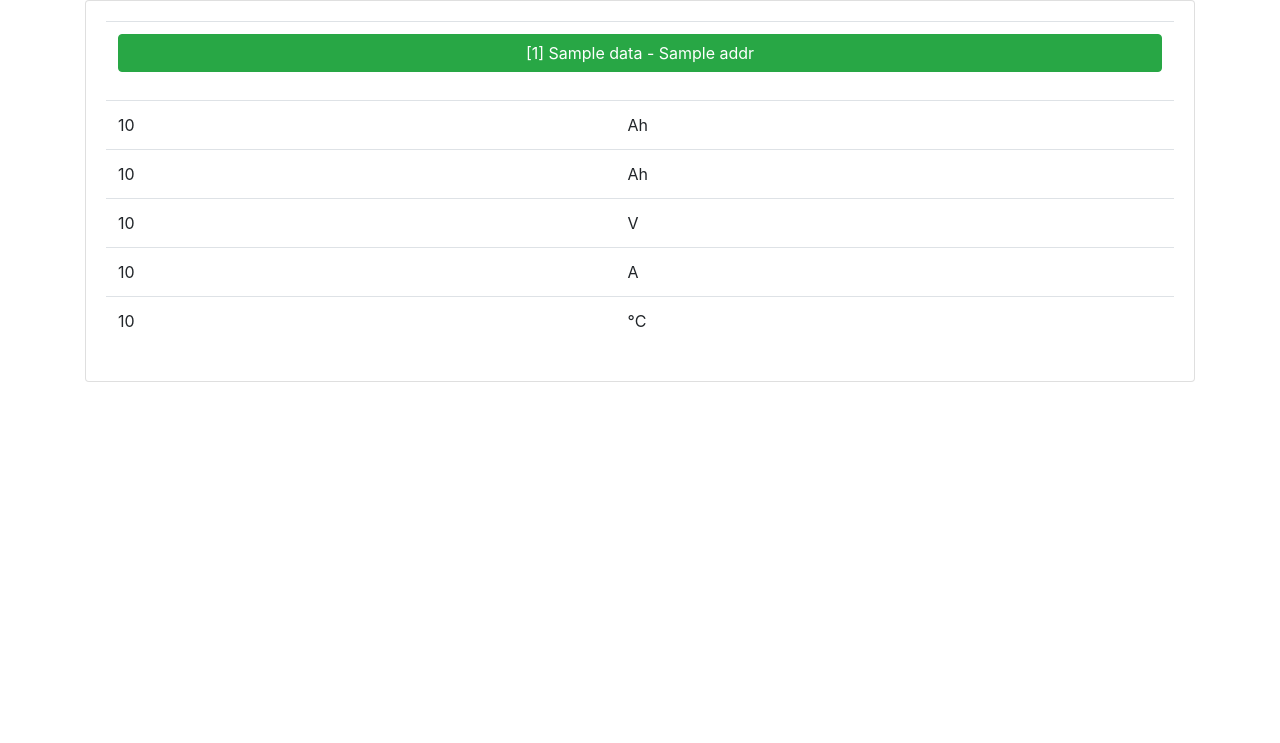
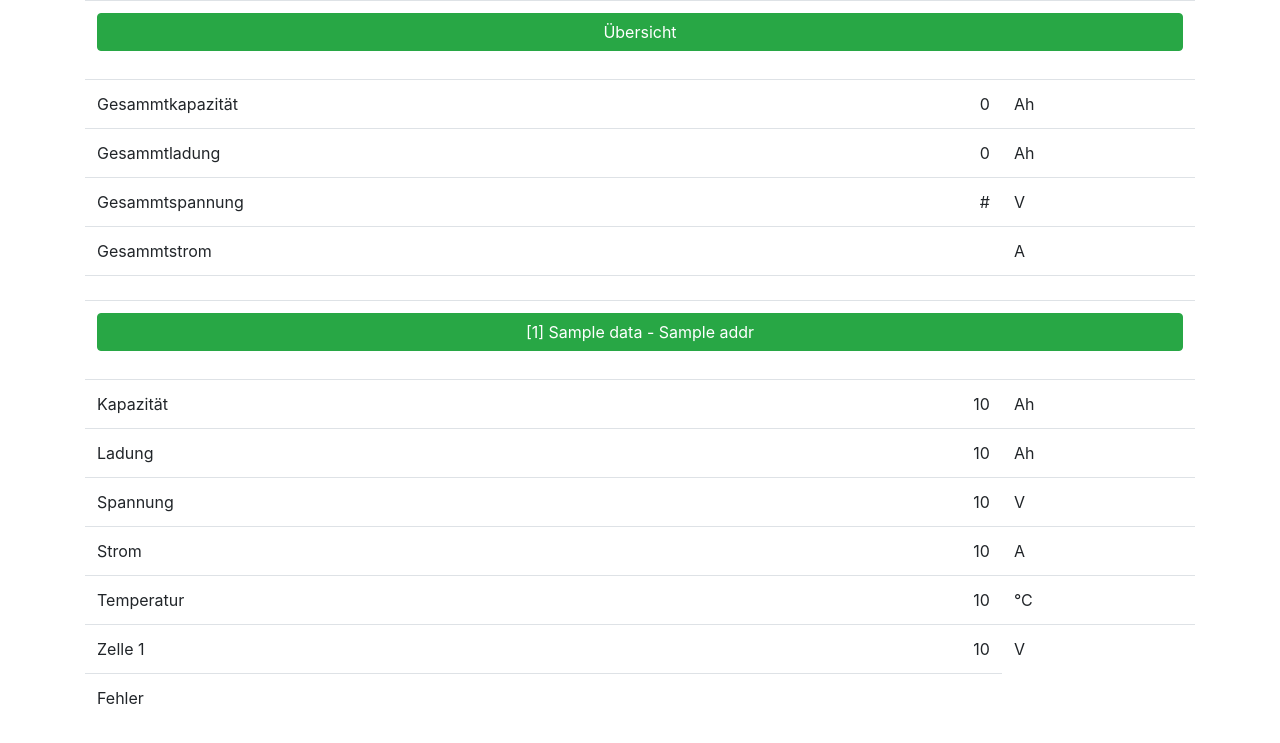
Before and after one commit to sosi-deadeye/raspberry-akku-server, a FastAPI app: template templates/nodes.html in a window 1280 px wide. Shown: the top 743 px of the page. Run offline with FastAPI, Linux system fonts and the light colour scheme; the template is opened without the code that fills it: most values are stand-ins (such as "Sample title", 1, 10 or a date in 2020); parts of the project's set-up code (start-up, migrations or seed data) failed here and were passed over; some libraries are stand-ins or nearby versions.

Commit message:
- error_msg - template improvements (still in development) - nodes are sending now the error_msg and error_msg_long

```diff
--- a/current_values.py
+++ b/current_values.py
@@ -8,21 +8,21 @@ class MemoryMappedStruct:
     def __init__(
         self,
         file: Union[Path, str],
-        struct: struct.Struct,
+        file_struct: struct.Struct,
         *,
         reader: bool = False,
         writer: bool = False,
         create: bool = False,
     ):
         self.file = Path(file)
-        self.mm_st = struct
+        self.mm_st = file_struct
         self.create_file = create
         self.flush_mm = writer
         if reader and not writer:
             self.mm = self._get_mmap_reader()
         elif not reader and writer:
             self.mm = self._get_mmap_writer()
-        elif not reader and not writer:
+        elif not reader:
             raise ValueError("Must be a reader or a writer.")
         else:
             raise ValueError("Can't be a reader and writer.")
@@ -47,9 +47,8 @@ class MemoryMappedStruct:
             )
 
     def close(self) -> None:
-        if not self.mm.closed:
-            if self.flush_mm:
-                self.mm.flush()
+        if not self.mm.closed and self.flush_mm:
+            self.mm.flush()
         self.mm.close()
 
     def get_values(self) -> Tuple[Any]:
--- a/nodes.py
+++ b/nodes.py
@@ -12,6 +12,7 @@ from socket import (
 )
 from threading import Thread
 
+import errors
 import current_values
 
 
@@ -102,6 +103,8 @@ class ServiceAnnouncer(Thread):
         data = {"hostname": self.hostname}
         while True:
             data.update({"payload": current_values.get_values()})
+            data["payload"]["error_msg"] = errors.get_short(data["payload"]["error"])
+            data["payload"]["error_msg_long"] = errors.get_msg(data["payload"]["error"])
             raw = pickle.dumps(data)
             try:
                 self.sender.sendto(raw, ("255.255.255.255", self.port))
--- a/static/index.html
+++ b/static/index.html
@@ -181,7 +181,7 @@
                     document.getElementById('hostname').innerText = nodes[ip]["hostname"];
                     document.getElementById('voltage').innerText = voltage.toFixed(2);
                     document.getElementById('temperature').innerText = payload["temperature"].toFixed(1);
-                    document.getElementById('error').innerText = payload["error"];
+                    document.getElementById('error').innerText = payload["error_msg"];
 
                     for (const cell_idx in cell_voltages) {
                         cell_id = "cell" + cell_idx;
--- a/templates/nodes.html
+++ b/templates/nodes.html
@@ -1,7 +1,7 @@
 <!DOCTYPE html>
 <html lang="de">
 <head>
-    <title>Weitere Zellen</title>
+    <title>Übersicht aller Akkus</title>
     <meta charset="UTF-8">
     <meta name="viewport" content="width=device-width, initial-scale=1, shrink-to-fit=no">
     <link rel="stylesheet" href="/vendor/bootstrap/css/bootstrap.min.css">
@@ -10,52 +10,80 @@
 
 <div class="container">
     {% if nodes %}
-        <div class="card-deck">
-            {%- for addr, data in nodes.items() %}
-                <div class="card mb-4">
-                    <!-- <img class="card-img-top" src="..." alt="Card image cap"> -->
-                    <div class="card-body">
-                        <!--                        <h5 class="card-title">{{ data['hostname'] }} - {{ addr }}</h5> -->
-                        <!--                        <p class="card-text">{{ addr }}</p> -->
-
-                        <!-- </div> -->
         <table class="table">
             <tr>
-                                <td colspan="2">
-                                    <p class="card-link btn btn-success btn-block" type="button"
+                <td colspan="3"><p class="btn btn-success btn-block">Übersicht</p></td>
+            </tr>
+            <tr>
+                <td>Gesammtkapazität</td>
+                <td class="text-right">{{ nodes.values() | map(attribute='payload') | sum(attribute='capacity') | int }}</td>
+                <td>Ah</td>
+            </tr>
+            <tr>
+                <td>Gesammtladung</td>
+                <td class="text-right">{{ nodes.values() | map(attribute='payload') | sum(attribute='charge') | int }}</td>
+                <td>Ah</td>
+            </tr>
+            <tr>
+                <td>Gesammtspannung</td>
+                <td class="text-right">#</td>
+                <td>V</td>
+            </tr>
+            <tr>
+                <td>Gesammtstrom</td>
+                <td class="text-right">{{ nodes.values() | map(attribute='payload') | sum(attribute='current') | round(1) }}</td>
+                <td>A</td>
+            </tr>
+            <tr><td colspan="3"></td></tr>
+            {%- for addr, data in nodes.items() %}
+                <tr>
+                    <td colspan="3">
+                        <p class="btn btn-success btn-block" type="button"
                            onclick="location.href='{{ 'http://' + addr }}'">
                             [{{ loop.index }}] {{ data['hostname'] }} - {{ addr }}
                         </p>
                     </td>
                 </tr>
                 <tr>
-                                <td>{{ data['payload']['capacity'] }}</td>
+                    <td>Kapazität</td>
+                    <td class="text-right">{{ data['payload']['capacity'] }}</td>
                     <td>Ah</td>
                 </tr>
                 <tr>
-                                <td>{{ data['payload']['charge'] | round(1) }}</td>
+                    <td>Ladung</td>
+                    <td class="text-right">{{ data['payload']['charge'] | round(1) }}</td>
                     <td>Ah</td>
                 </tr>
                 <tr>
-                                <td>{{ data['payload']['voltage'] | round(1) }}</td>
+                    <td>Spannung</td>
+                    <td class="text-right">{{ data['payload']['voltage'] | round(1) }}</td>
                     <td>V</td>
                 </tr>
                 <tr>
-                                <td>{{ data['payload']['current'] | round(1) }}</td>
+                    <td>Strom</td>
+                    <td class="text-right">{{ data['payload']['current'] | round(1) }}</td>
                     <td>A</td>
                 </tr>
                 <tr>
-                                <td>{{ data['payload']['temperature'] | round(1) }}</td>
+                    <td>Temperatur</td>
+                    <td class="text-right">{{ data['payload']['temperature'] | round(1) }}</td>
                     <td>°C</td>
                 </tr>
+                {%- for cell_voltage in data['payload']['cell_voltages'] %}
+                    <tr>
+                        <td>Zelle {{ loop.index }}</td>
+                        <td class="text-right">{{ cell_voltage|round(2) }}</td>
+                        <td>V</td>
+                    </tr>
+                {%- endfor %}
+                <tr>
+                    <td>Fehler</td>
+                    <td colspan="1" class="text-right">{{ data['payload']['error_msg'] }}</td>
+                </tr>
+            {% endfor -%}
         </table>
-                    </div>
-                </div>
-                <div class="w-100 d-md-flex"><!-- wrap every 2 on sm--></div>
-            {% endfor -%}
-        </div>
     {% else %}
-        <h4 class="bg-warning">Keine anderen WLAN-Module gefunden</h4>
+        <h4 class="bg-warning"></h4>
     {% endif %}
 </div>
 
```
Lines whose indentation alone changed are shown as unchanged.
